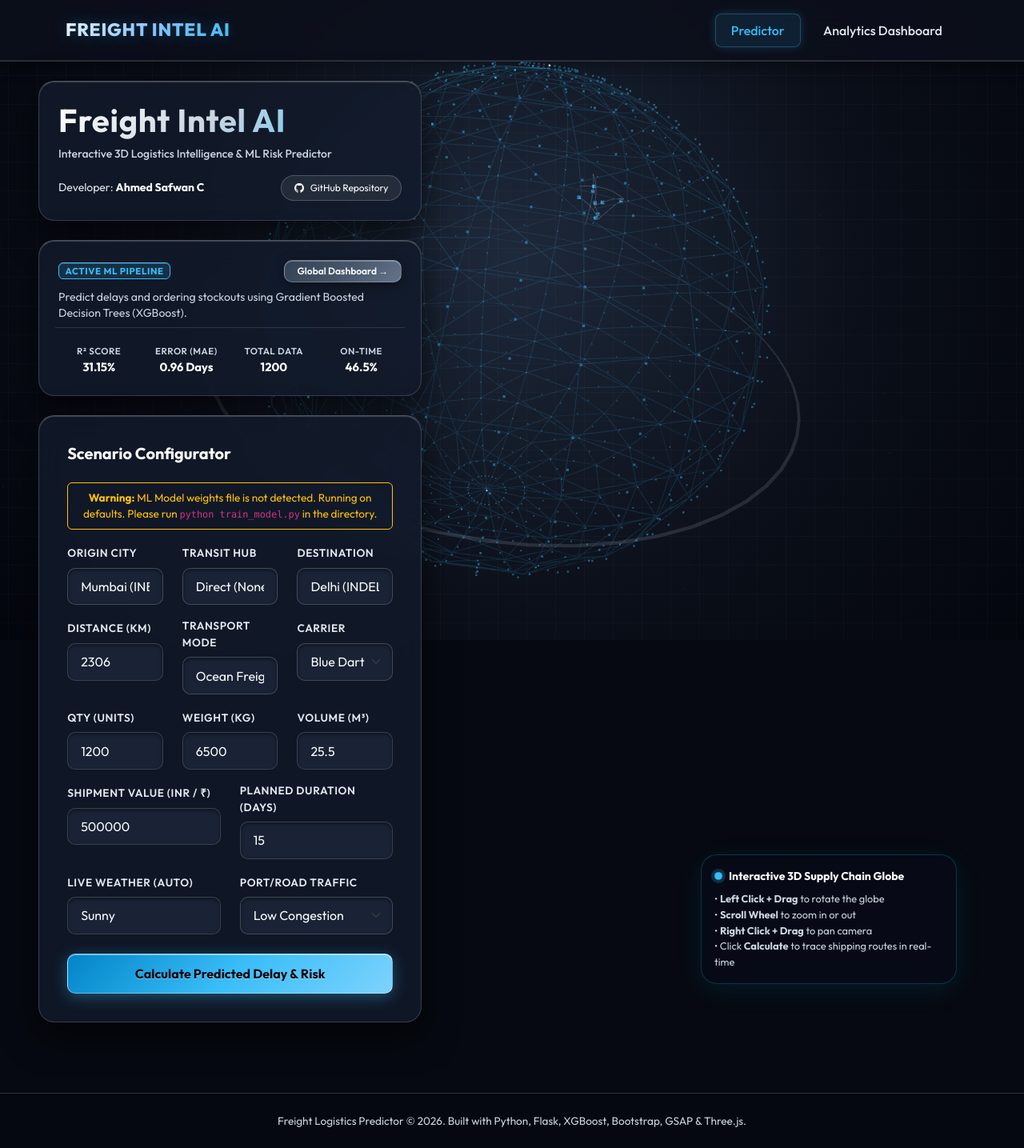
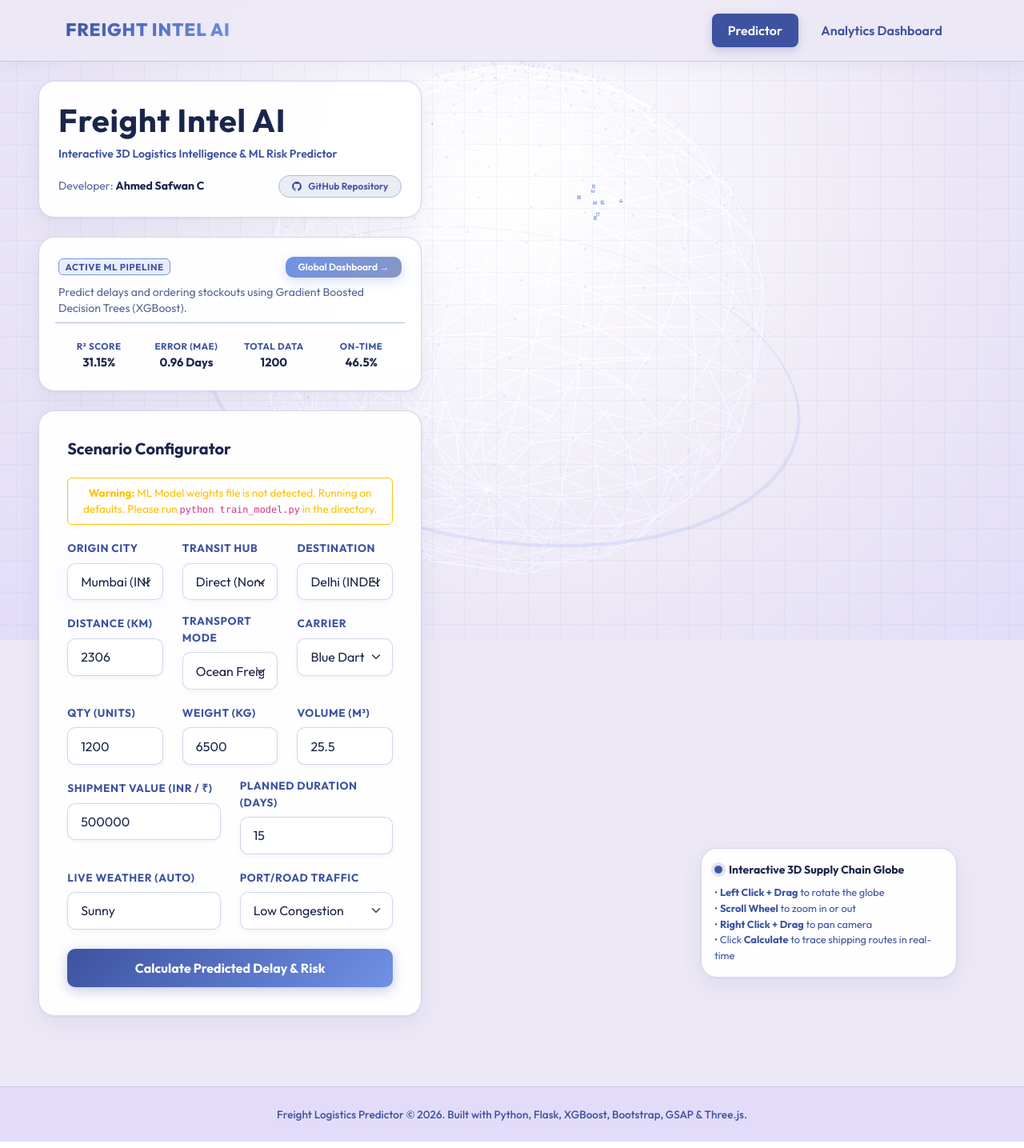
Before and after one commit to safwan207/Freight_Intel_AI, a Flask app: page / in a window 1280 px wide. Shown: the whole page at 80% size. Run offline with Flask 3, Linux system fonts and the light colour scheme; some libraries are stand-ins or nearby versions.

Commit message:
style: transform UI to Shopify Editions inspired Periwinkle and Lavender theme (#3D52A0, #7091E6, #8697C4, #ADBBDA, #EDE8F5)

```diff
--- a/static/css/style.css
+++ b/static/css/style.css
@@ -2,39 +2,47 @@
 @import url('https://fonts.googleapis.com/css2?family=Outfit:wght@300;400;500;600;700;800&display=swap');
 
 :root {
-    --bg-darker: #060911;
-    --bg-dark: #0c101c;
-    --bg-card: rgba(18, 26, 43, 0.85);
-    --bg-input: rgba(28, 38, 57, 0.85);
-    --border-glass: rgba(255, 255, 255, 0.16);
-    --border-metallic: rgba(148, 163, 184, 0.28);
+    /* Exact Palette from User Reference Image */
+    --color-primary: #3D52A0;       /* Deep Periwinkle Blue */
+    --color-secondary: #7091E6;     /* Soft Cornflower Blue */
+    --color-muted: #8697C4;         /* Steel Periwinkle */
+    --color-ice: #ADBBDA;           /* Ice Lavender / Light Slate */
+    --color-bg-base: #EDE8F5;       /* Soft Lavender Off-White */
 
-    --primary: #38bdf8;         /* Metallic Cyan Steel */
-    --primary-glow: rgba(56, 189, 248, 0.35);
-    --secondary: #94a3b8;       /* Brushed Titanium Gray */
-    --secondary-glow: rgba(148, 163, 184, 0.25);
+    --bg-darker: #EDE8F5;
+    --bg-dark: #e8e3f2;
+    --bg-card: rgba(255, 255, 255, 0.92);
+    --bg-input: #ffffff;
+    --border-glass: rgba(134, 151, 196, 0.35);
+    --border-card: rgba(173, 187, 218, 0.55);
 
-    --metallic-silver: #e2e8f0;
-    --metallic-chrome: #ffffff;
-    --metallic-platinum: #cbd5e1;
+    --primary: #3D52A0;
+    --primary-glow: rgba(61, 82, 160, 0.25);
+    --secondary: #7091E6;
+    --secondary-glow: rgba(112, 145, 230, 0.25);
 
-    --text-main: #f8fafc;
-    --text-muted: #cbd5e1;
-    --text-bright: #ffffff;
+    --text-main: #1b254b;
+    --text-muted: #3D52A0;          /* Deep periwinkle for high-contrast crisp text */
+    --text-subtle: #576594;
+    --text-bright: #111827;
 
-    --success: #10b981;
-    --warning: #f59e0b;
-    --danger: #ef4444;
+    --success: #059669;
+    --warning: #d97706;
+    --danger: #dc2626;
 }
 
-/* Global Metallic Text Overrides */
+/* Global High Contrast Text Overrides for Light Periwinkle Background */
 .text-muted,
 p.text-muted,
 span.text-muted,
 div.text-muted,
 small.text-muted,
 .small.text-muted {
-    color: #cbd5e1 !important;
+    color: #3D52A0 !important;
+}
+
+.text-white {
+    color: #1b254b !important;
 }
 
 * {
@@ -59,10 +67,10 @@ body {
     width: 100vw;
     height: 100vh;
     z-index: -2;
-    background: radial-gradient(circle at 50% 40%, #1e293b 0%, #0b0f19 55%, #03060d 100%);
+    background: radial-gradient(circle at 50% 30%, #ffffff 0%, #EDE8F5 60%, #e2dcfa 100%);
 }
 
-/* Background overlay grid pattern with metallic sheen */
+/* Background overlay grid pattern */
 .bg-overlay-grid {
     position: fixed;
     top: 0;
@@ -71,37 +79,36 @@ body {
     height: 100vh;
     z-index: -1;
     background-image:
-        linear-gradient(rgba(255, 255, 255, 0.025) 1px, transparent 1px),
-        linear-gradient(90deg, rgba(255, 255, 255, 0.025) 1px, transparent 1px);
-    background-size: 36px 36px;
+        linear-gradient(rgba(134, 151, 196, 0.08) 1px, transparent 1px),
+        linear-gradient(90deg, rgba(134, 151, 196, 0.08) 1px, transparent 1px);
+    background-size: 40px 40px;
     background-position: center center;
     pointer-events: none;
 }
 
-/* Metallic Chic Glass Navigation Bar */
+/* Navigation Bar - Light Periwinkle Glass */
 .navbar-glass {
-    background: rgba(12, 16, 28, 0.85);
+    background: rgba(237, 232, 245, 0.85);
     backdrop-filter: blur(16px);
     -webkit-backdrop-filter: blur(16px);
     border-bottom: 1px solid var(--border-glass);
-    box-shadow: 0 4px 20px rgba(0, 0, 0, 0.4), inset 0 -1px 0 rgba(255, 255, 255, 0.1);
+    box-shadow: 0 4px 20px rgba(61, 82, 160, 0.06);
     transition: all 0.3s ease;
 }
 
 .navbar-brand {
     font-weight: 800;
     font-size: 1.4rem;
-    color: var(--text-bright) !important;
-    background: linear-gradient(135deg, #ffffff 0%, #93c5fd 50%, #38bdf8 100%);
+    color: #1b254b !important;
+    background: linear-gradient(135deg, #3D52A0 0%, #7091E6 100%);
     -webkit-background-clip: text;
     -webkit-text-fill-color: transparent;
     letter-spacing: 0.8px;
-    text-shadow: 0 0 20px rgba(56, 189, 248, 0.3);
 }
 
 .nav-link {
-    color: #e2e8f0 !important;
-    font-weight: 500;
+    color: #3D52A0 !important;
+    font-weight: 600;
     padding: 0.5rem 1.2rem !important;
     transition: all 0.3s ease;
     border-radius: 8px;
@@ -109,32 +116,30 @@ body {
 }
 
 .nav-link:hover, .nav-link.active {
-    color: var(--primary) !important;
-    background: rgba(56, 189, 248, 0.1);
-    border-color: rgba(56, 189, 248, 0.3);
-    box-shadow: 0 0 12px rgba(56, 189, 248, 0.2);
+    color: #ffffff !important;
+    background: #3D52A0;
+    box-shadow: 0 4px 12px rgba(61, 82, 160, 0.25);
 }
 
-/* Metallic Chic Container Card */
+/* Light Periwinkle Glass Cards */
 .glass-card {
     background: var(--bg-card);
     backdrop-filter: blur(20px);
     -webkit-backdrop-filter: blur(20px);
-    border: 1px solid var(--border-glass);
-    border-top: 1px solid rgba(255, 255, 255, 0.25);
+    border: 1px solid var(--border-card);
     border-radius: 20px;
     box-shadow:
-        inset 0 1px 1px 0 rgba(255, 255, 255, 0.2),
-        0 16px 45px 0 rgba(0, 0, 0, 0.65);
+        0 10px 30px 0 rgba(61, 82, 160, 0.08),
+        0 1px 3px 0 rgba(134, 151, 196, 0.15);
     padding: 2.2rem;
     transition: transform 0.3s ease, border-color 0.3s ease, box-shadow 0.3s ease;
 }
 
 .glass-card:hover {
-    border-color: rgba(148, 163, 184, 0.4);
+    border-color: #7091E6;
     box-shadow:
-        inset 0 1px 1px 0 rgba(255, 255, 255, 0.3),
-        0 20px 50px 0 rgba(56, 189, 248, 0.12);
+        0 16px 40px 0 rgba(61, 82, 160, 0.12),
+        0 2px 6px 0 rgba(112, 145, 230, 0.2);
 }
 
 /* Main Titles */
@@ -142,70 +147,61 @@ body {
     font-weight: 800;
     font-size: 2.2rem;
     letter-spacing: -0.5px;
-    background: linear-gradient(135deg, #ffffff 0%, #cbd5e1 50%, #94a3b8 100%);
+    color: #1b254b;
+    background: linear-gradient(135deg, #1b254b 0%, #3D52A0 100%);
     -webkit-background-clip: text;
     -webkit-text-fill-color: transparent;
     margin-bottom: 0.5rem;
 }
 
 .section-subtitle {
-    color: #cbd5e1;
+    color: #3D52A0;
     font-size: 1rem;
-    font-weight: 400;
+    font-weight: 500;
     margin-bottom: 2rem;
 }
 
-/* Metallic Chic Buttons */
-.btn-neon-primary, .btn-metallic-primary {
-    background: linear-gradient(135deg, #0284c7 0%, #38bdf8 50%, #7dd3fc 100%);
-    border: 1px solid rgba(255, 255, 255, 0.4);
-    color: #030712 !important;
+/* Periwinkle Buttons */
+.btn-neon-primary, .btn-primary-theme {
+    background: linear-gradient(135deg, #3D52A0 0%, #7091E6 100%);
+    border: none;
+    color: #ffffff !important;
     font-weight: 700;
     padding: 0.75rem 1.8rem;
     border-radius: 10px;
     transition: all 0.3s ease;
-    box-shadow:
-        inset 0 1px 0 rgba(255, 255, 255, 0.5),
-        0 4px 18px var(--primary-glow);
-    text-shadow: 0 1px 0 rgba(255, 255, 255, 0.4);
+    box-shadow: 0 4px 15px rgba(61, 82, 160, 0.3);
 }
 
-.btn-neon-primary:hover, .btn-metallic-primary:hover {
+.btn-neon-primary:hover, .btn-primary-theme:hover {
     transform: translateY(-2px);
-    box-shadow:
-        inset 0 1px 0 rgba(255, 255, 255, 0.7),
-        0 8px 28px var(--primary-glow);
-    background: linear-gradient(135deg, #0369a1 0%, #0284c7 50%, #38bdf8 100%);
+    box-shadow: 0 8px 25px rgba(61, 82, 160, 0.4);
+    background: linear-gradient(135deg, #2b3e83 0%, #3D52A0 100%);
     color: #ffffff !important;
-    text-shadow: none;
 }
 
-.btn-neon-secondary, .btn-metallic-secondary {
-    background: linear-gradient(135deg, #334155 0%, #475569 50%, #64748b 100%);
-    border: 1px solid rgba(255, 255, 255, 0.25);
-    color: #f8fafc !important;
+.btn-neon-secondary, .btn-secondary-theme {
+    background: linear-gradient(135deg, #7091E6 0%, #8697C4 100%);
+    border: none;
+    color: #ffffff !important;
     font-weight: 600;
     padding: 0.75rem 1.8rem;
     border-radius: 10px;
     transition: all 0.3s ease;
-    box-shadow:
-        inset 0 1px 0 rgba(255, 255, 255, 0.3),
-        0 4px 15px rgba(0, 0, 0, 0.4);
+    box-shadow: 0 4px 15px rgba(112, 145, 230, 0.3);
 }
 
-.btn-neon-secondary:hover, .btn-metallic-secondary:hover {
+.btn-neon-secondary:hover, .btn-secondary-theme:hover {
     transform: translateY(-2px);
-    box-shadow:
-        inset 0 1px 0 rgba(255, 255, 255, 0.5),
-        0 8px 25px rgba(148, 163, 184, 0.3);
-    background: linear-gradient(135deg, #475569 0%, #64748b 50%, #94a3b8 100%);
+    box-shadow: 0 8px 25px rgba(112, 145, 230, 0.4);
+    background: linear-gradient(135deg, #5b7bd4 0%, #7091E6 100%);
     color: #ffffff !important;
 }
 
-/* Premium Metallic Form Inputs */
+/* Form Controls - Light Periwinkle */
 .form-label {
-    font-weight: 600;
-    color: #e2e8f0;
+    font-weight: 700;
+    color: #3D52A0;
     font-size: 0.85rem;
     text-transform: uppercase;
     letter-spacing: 0.6px;
@@ -213,27 +209,25 @@ body {
 }
 
 .form-control-glass, .form-select-glass {
-    background-color: var(--bg-input) !important;
-    border: 1px solid rgba(255, 255, 255, 0.18) !important;
-    color: #f8fafc !important;
+    background-color: #ffffff !important;
+    border: 1px solid var(--border-card) !important;
+    color: #1b254b !important;
     border-radius: 10px !important;
     padding: 0.65rem 1rem !important;
-    box-shadow: inset 0 2px 4px rgba(0, 0, 0, 0.4) !important;
+    box-shadow: 0 2px 6px rgba(134, 151, 196, 0.1) !important;
     transition: all 0.3s ease !important;
 }
 
 .form-control-glass:focus, .form-select-glass:focus {
-    background-color: rgba(30, 41, 59, 0.95) !important;
-    border-color: #38bdf8 !important;
-    box-shadow:
-        inset 0 1px 2px rgba(0,0,0,0.3),
-        0 0 12px rgba(56, 189, 248, 0.4) !important;
+    background-color: #ffffff !important;
+    border-color: #3D52A0 !important;
+    box-shadow: 0 0 12px rgba(61, 82, 160, 0.25) !important;
     outline: none !important;
 }
 
 .form-select-glass option {
-    background-color: #0f172a;
-    color: #f8fafc;
+    background-color: #ffffff;
+    color: #1b254b;
 }
 
 /* Output Prediction Panels */
@@ -374,33 +360,41 @@ body {
 }
 
 .pulse-glow {
-    box-shadow: 0 0 0 0 rgba(56, 189, 248, 0.7);
+    box-shadow: 0 0 0 0 rgba(61, 82, 160, 0.5);
     animation: pulse-glow 2s infinite;
 }
 
 @keyframes pulse-glow {
     0% {
         transform: scale(0.95);
-        box-shadow: 0 0 0 0 rgba(56, 189, 248, 0.7);
+        box-shadow: 0 0 0 0 rgba(61, 82, 160, 0.5);
     }
     70% {
         transform: scale(1);
-        box-shadow: 0 0 0 6px rgba(56, 189, 248, 0);
+        box-shadow: 0 0 0 6px rgba(61, 82, 160, 0);
     }
     100% {
         transform: scale(0.95);
-        box-shadow: 0 0 0 0 rgba(56, 189, 248, 0);
+        box-shadow: 0 0 0 0 rgba(61, 82, 160, 0);
     }
 }
 
 /* Footer styling */
 footer {
-    border-top: 1px solid var(--border-glass);
-    background: rgba(6, 9, 17, 0.9);
-    color: #cbd5e1;
+    border-top: 1px solid var(--border-card);
+    background: #e2dcfa;
+    color: #3D52A0;
+    font-weight: 500;
     font-size: 0.85rem;
     padding: 1.5rem 0;
     margin-top: 4rem;
+}
+
+/* Table styling for Light Theme */
+.table-dark {
+    --bs-table-bg: transparent !important;
+    --bs-table-hover-bg: rgba(173, 187, 218, 0.2) !important;
+    color: #1b254b !important;
 }
 
 /* Responsive adjustments */
--- a/static/js/three_bg.js
+++ b/static/js/three_bg.js
@@ -7,9 +7,9 @@ const container = document.getElementById('three-canvas-container');
 
 // Configuration
 const CONFIG = {
-    globeColor: 0x38bdf8,     // Metallic Steel Cyan
-    routeColor: 0xcbd5e1,     // Polished Silver Platinum
-    starColor: 0xf8fafc,
+    globeColor: 0x3D52A0,     // Deep Periwinkle Blue
+    routeColor: 0x7091E6,     // Soft Cornflower Blue
+    starColor: 0x8697C4,      // Steel Periwinkle
     globeRadius: 3.5,
     numRoutes: 8
 };
@@ -25,7 +25,7 @@ function initThree() {
 
     // 1. Create Scene
     scene = new THREE.Scene();
-    scene.fog = new THREE.FogExp2(0x060911, 0.045);
+    scene.fog = new THREE.FogExp2(0xEDE8F5, 0.035);
 
     // 2. Create Camera
     camera = new THREE.PerspectiveCamera(60, window.innerWidth / window.innerHeight, 0.1, 100);
--- a/templates/index.html
+++ b/templates/index.html
@@ -44,11 +44,11 @@
 
                 <!-- Compact Hero Branding Card -->
                 <div class="glass-card mb-4 p-4">
-                    <h1 class="display-6 fw-bold mb-2" style="letter-spacing: 0.8px; background: linear-gradient(135deg, #ffffff 0%, #cbd5e1 45%, #38bdf8 100%); -webkit-background-clip: text; -webkit-text-fill-color: transparent;">Freight Intel AI</h1>
-                    <p class="small mb-3" style="color: #cbd5e1 !important; font-weight: 500;">Interactive 3D Logistics Intelligence & ML Risk Predictor</p>
+                    <h1 class="display-6 fw-bold mb-2" style="letter-spacing: 0.8px; color: #1b254b;">Freight Intel AI</h1>
+                    <p class="small mb-3" style="color: #3D52A0 !important; font-weight: 600;">Interactive 3D Logistics Intelligence & ML Risk Predictor</p>
                     <div class="d-flex justify-content-between align-items-center flex-wrap gap-2">
-                        <span class="small" style="color: #e2e8f0 !important;">Developer: <strong class="text-white">Ahmed Safwan C</strong></span>
-                        <a href="https://github.com/safwan207/Freight_Intel_AI" target="_blank" class="btn btn-outline-light btn-xs rounded-pill px-3 py-1.5 d-flex align-items-center gap-2" style="background: rgba(255,255,255,0.08); border-color: rgba(255,255,255,0.2); font-size: 0.75rem; text-decoration: none; color: white;">
+                        <span class="small" style="color: #576594 !important;">Developer: <strong style="color: #1b254b;">Ahmed Safwan C</strong></span>
+                        <a href="https://github.com/safwan207/Freight_Intel_AI" target="_blank" class="btn btn-sm rounded-pill px-3 py-1.5 d-flex align-items-center gap-2" style="background: rgba(61, 82, 160, 0.1); border: 1px solid #ADBBDA; font-size: 0.75rem; text-decoration: none; color: #3D52A0; font-weight: 600;">
                             <svg xmlns="http://www.w3.org/2000/svg" width="12" height="12" fill="currentColor" class="bi bi-github" viewBox="0 0 16 16">
                                 <path d="M8 0C3.58 0 0 3.58 0 8c0 3.54 2.29 6.53 5.47 7.59.4.07.55-.17.55-.38 0-.19-.01-.82-.01-1.49-2.01.37-2.53-.49-2.69-.94-.09-.23-.48-.94-.82-1.13-.28-.15-.68-.52-.01-.53.63-.01 1.08.58 1.23.82.72 1.21 1.87.87 2.33.66.07-.52.28-.87.51-1.07-1.78-.2-3.64-.89-3.64-3.95 0-.87.31-1.59.82-2.15-.08-.2-.36-1.02.08-2.12 0 0 .67-.21 2.2.82.64-.18 1.32-.27 2-.27.68 0 1.36.09 2 .27 1.53-1.04 2.2-.82 2.2-.82.44 1.1.16 1.92.08 2.12.51.56.82 1.27.82 2.15 0 3.07-1.87 3.75-3.65 3.95.29.25.54.73.54 1.48 0 1.07-.01 1.93-.01 2.2 0 .21.15.46.55.38A8.012 8.012 0 0 0 16 8c0-4.42-3.58-8-8-8z"/>
                             </svg>
@@ -60,36 +60,36 @@
                 <!-- Info & Diagnostics -->
                 <div class="glass-card mb-4 p-4">
                     <div class="d-flex justify-content-between align-items-center mb-2">
-                        <span class="badge mb-0 px-2.5 py-1 text-uppercase fw-bold" style="border: 1px solid var(--primary); background: rgba(56, 189, 248, 0.15); color: #38bdf8; font-size: 0.72rem; letter-spacing: 0.6px; box-shadow: inset 0 1px 0 rgba(255,255,255,0.2);">
+                        <span class="badge mb-0 px-2.5 py-1 text-uppercase fw-bold" style="border: 1px solid #7091E6; background: rgba(112, 145, 230, 0.15); color: #3D52A0; font-size: 0.72rem; letter-spacing: 0.6px;">
                             Active ML Pipeline
                         </span>
                         <a href="/dashboard" class="btn btn-neon-secondary btn-xs py-1 px-3" style="font-size: 0.75rem;">Global Dashboard →</a>
                     </div>
-                    <p class="mb-3" style="font-size: 0.88rem; line-height: 1.45; color: #cbd5e1;">
+                    <p class="mb-3" style="font-size: 0.88rem; line-height: 1.45; color: #576594;">
                         Predict delays and ordering stockouts using Gradient Boosted Decision Trees (XGBoost).
                     </p>
-                    <div class="row text-center g-2" style="border-top: 1px solid rgba(255,255,255,0.12); padding-top: 12px;">
+                    <div class="row text-center g-2" style="border-top: 1px solid #ADBBDA; padding-top: 12px;">
                         <div class="col-3">
-                            <div style="font-size: 0.72rem; color: #cbd5e1; font-weight: 600; text-transform: uppercase; letter-spacing: 0.5px;">R² Score</div>
-                            <div class="fw-bold text-white small mt-0.5" style="font-size: 0.92rem;">
+                            <div style="font-size: 0.72rem; color: #3D52A0; font-weight: 700; text-transform: uppercase; letter-spacing: 0.5px;">R² Score</div>
+                            <div class="fw-bold small mt-0.5" style="font-size: 0.92rem; color: #1b254b;">
                                 {{ "%.2f"|format(metrics.test_r2 * 100) }}%
                             </div>
                         </div>
                         <div class="col-3">
-                            <div style="font-size: 0.72rem; color: #cbd5e1; font-weight: 600; text-transform: uppercase; letter-spacing: 0.5px;">Error (MAE)</div>
-                            <div class="fw-bold text-white small mt-0.5" style="font-size: 0.92rem;">
+                            <div style="font-size: 0.72rem; color: #3D52A0; font-weight: 700; text-transform: uppercase; letter-spacing: 0.5px;">Error (MAE)</div>
+                            <div class="fw-bold small mt-0.5" style="font-size: 0.92rem; color: #1b254b;">
                                 {{ metrics.mae_days }} Days
                             </div>
                         </div>
                         <div class="col-3">
-                            <div style="font-size: 0.72rem; color: #cbd5e1; font-weight: 600; text-transform: uppercase; letter-spacing: 0.5px;">Total Data</div>
-                            <div class="fw-bold text-white small mt-0.5" style="font-size: 0.92rem;">
+                            <div style="font-size: 0.72rem; color: #3D52A0; font-weight: 700; text-transform: uppercase; letter-spacing: 0.5px;">Total Data</div>
+                            <div class="fw-bold small mt-0.5" style="font-size: 0.92rem; color: #1b254b;">
                                 {{ metrics.total_records }}
                             </div>
                         </div>
                         <div class="col-3">
-                            <div style="font-size: 0.72rem; color: #cbd5e1; font-weight: 600; text-transform: uppercase; letter-spacing: 0.5px;">On-Time</div>
-                            <div class="fw-bold text-white small mt-0.5" style="font-size: 0.92rem;">
+                            <div style="font-size: 0.72rem; color: #3D52A0; font-weight: 700; text-transform: uppercase; letter-spacing: 0.5px;">On-Time</div>
+                            <div class="fw-bold small mt-0.5" style="font-size: 0.92rem; color: #1b254b;">
                                 {{ metrics.on_time_rate }}%
                             </div>
                         </div>
@@ -98,7 +98,7 @@
 
                 <!-- Form Configurator -->
                 <div class="glass-card">
-                    <h5 class="fw-bold mb-4 text-white">Scenario Configurator</h5>
+                    <h5 class="fw-bold mb-4" style="color: #1b254b;">Scenario Configurator</h5>
 
                     {% if not model_loaded %}
                     <div class="alert alert-warning border-warning bg-transparent text-warning text-center" role="alert" style="font-size: 0.85rem; padding: 0.5rem 1rem;">
@@ -238,7 +238,7 @@
                     <!-- Prediction Results (GSAP target) -->
                     <div class="prediction-box mt-4 p-4" id="result-box">
                         <div class="d-flex justify-content-between align-items-center mb-3">
-                            <h4 class="fw-bold mb-0 text-white">Inference Output</h4>
+                            <h4 class="fw-bold mb-0" style="color: #1b254b;">Inference Output</h4>
                             <span id="res-risk-badge" class="status-badge">LOW RISK</span>
                         </div>
 
@@ -256,22 +256,22 @@
                                 </div>
                             </div>
                             <div class="col-md-4">
-                                <div class="result-card text-center p-2 mb-0" style="border-color: rgba(220,53,69,0.3);">
+                                <div class="result-card text-center p-2 mb-0" style="border-color: rgba(220,38,38,0.3);">
                                     <div class="metric-label" style="font-size: 0.75rem;">Penalty (INR)</div>
                                     <div class="result-value text-danger" id="res-penalty" style="font-size: 1.6rem;">₹0</div>
                                 </div>
                             </div>
                         </div>
 
-                        <div class="p-3 rounded mb-3" style="background: rgba(255, 255, 255, 0.02); border-left: 4px solid var(--primary);">
-                            <div class="fw-semibold text-white mb-1" style="font-size: 0.88rem;">Inventory Recommendation</div>
+                        <div class="p-3 rounded mb-3" style="background: rgba(112, 145, 230, 0.1); border-left: 4px solid #3D52A0;">
+                            <div class="fw-semibold mb-1" style="font-size: 0.88rem; color: #1b254b;">Inventory Recommendation</div>
                             <p class="mb-0 text-muted" style="font-size: 0.78rem;" id="res-reorder-suggestion">
                                 Add extra stock cushion...
                             </p>
                         </div>
 
                         <div class="d-grid">
-                            <button type="button" id="download-pdf-btn" class="btn btn-outline-light btn-sm" style="font-size: 0.8rem;">📄 Download Risk Report (PDF)</button>
+                            <button type="button" id="download-pdf-btn" class="btn btn-outline-primary btn-sm" style="font-size: 0.8rem; border-color: #3D52A0; color: #3D52A0; font-weight: 600;">📄 Download Risk Report (PDF)</button>
                         </div>
                     </div>
 
@@ -280,10 +280,10 @@
 
             <!-- Right Panel (Globe Info Overlay) -->
             <div class="col-lg-7 col-xl-7 d-none d-lg-flex flex-column justify-content-end align-items-end p-5" style="pointer-events: none; min-height: calc(100vh - 120px);">
-                <div class="glass-card p-3 mb-4 anim-fade-in" style="background: rgba(10, 15, 30, 0.45); pointer-events: auto; max-width: 320px; border-color: rgba(6, 182, 212, 0.25); box-shadow: 0 8px 32px 0 rgba(6, 182, 212, 0.1);">
+                <div class="glass-card p-3 mb-4 anim-fade-in" style="pointer-events: auto; max-width: 320px;">
                     <div class="d-flex align-items-center gap-2">
-                        <div class="pulse-glow" style="width: 10px; height: 10px; border-radius: 50%; background-color: var(--primary);"></div>
-                        <div class="text-white small fw-bold">Interactive 3D Supply Chain Globe</div>
+                        <div class="pulse-glow" style="width: 10px; height: 10px; border-radius: 50%; background-color: #3D52A0;"></div>
+                        <div class="small fw-bold" style="color: #1b254b;">Interactive 3D Supply Chain Globe</div>
                     </div>
                     <p class="text-muted mt-2 mb-0" style="font-size: 0.8rem; line-height: 1.55;">
                         • <strong>Left Click + Drag</strong> to rotate the globe<br>
```
Also changed, not shown: other parts of static/css/style.css (+24 -32 lines).
